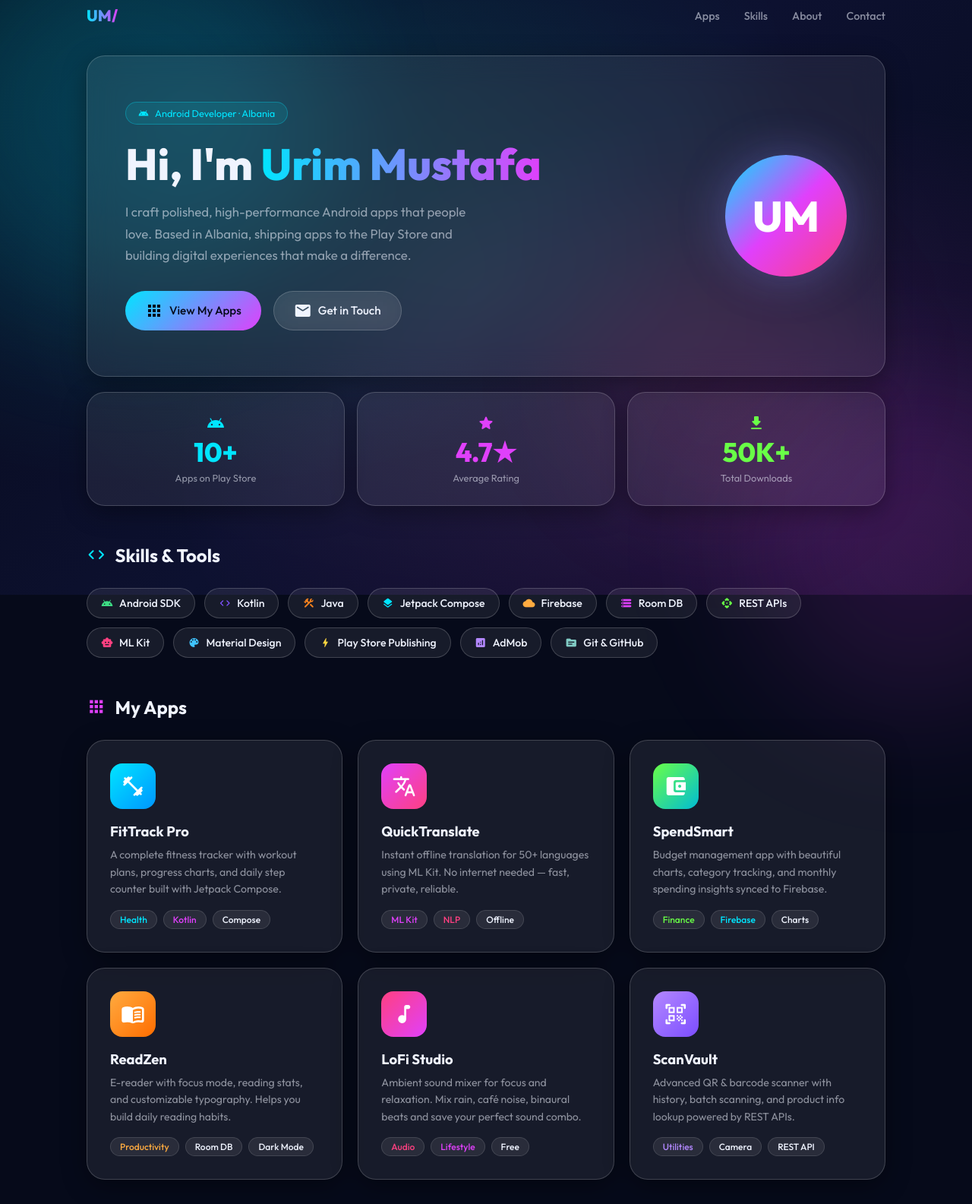
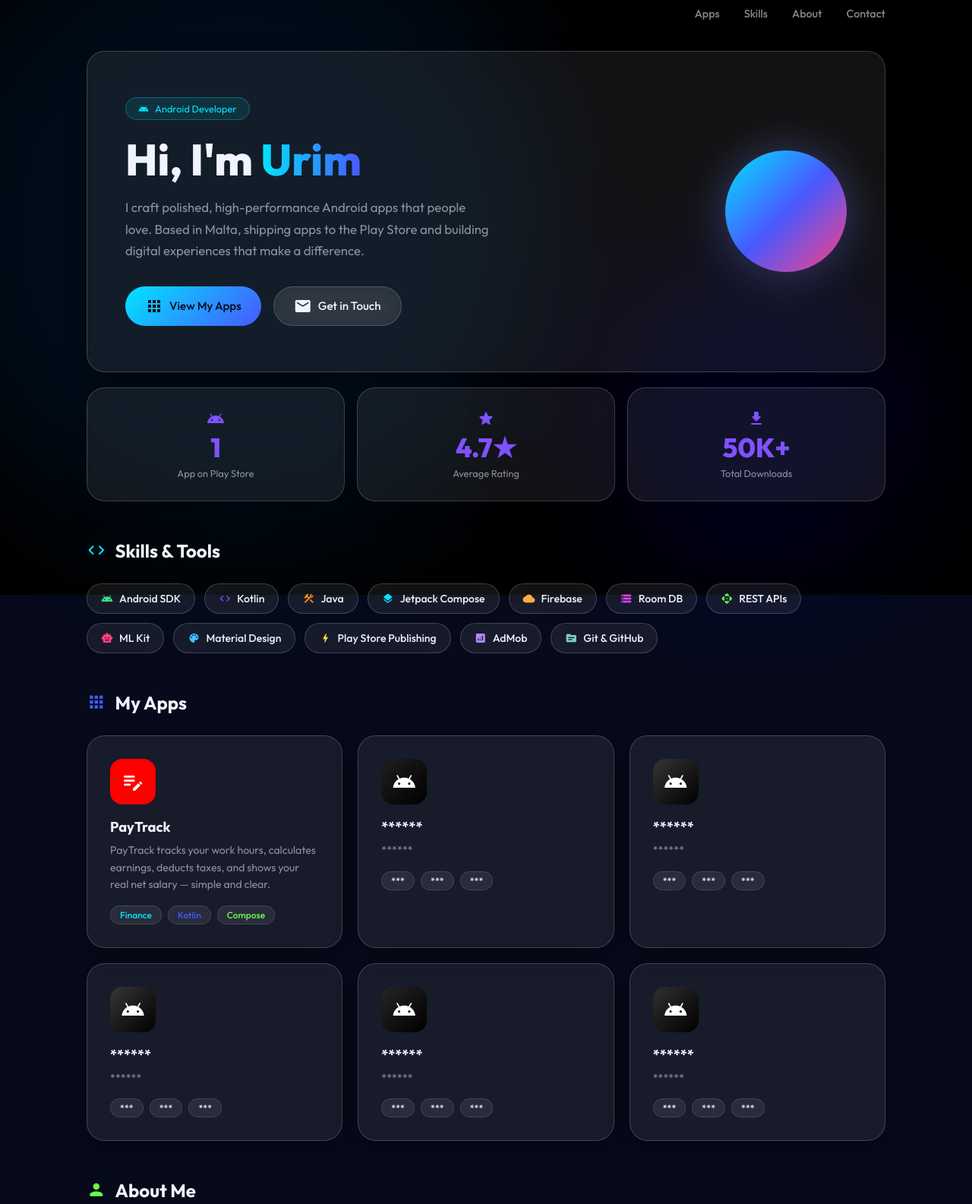
Before and after one commit to urim1bit/urim-portfolio, a website: page public/index.html in a window 1280 px wide. Shown: the part 17-1602 px from the top of the page at 76% size. Drawn offline with Linux system fonts and the light colour scheme.

Commit message:
describe what you changed

```diff
--- a/public/index.html
+++ b/public/index.html
@@ -13,7 +13,7 @@
       --glass-shadow: 0 8px 32px rgba(0,0,0,0.37);
       --blur: blur(18px);
       --accent1: #00E5FF;
-      --accent2: #E040FB;
+      --accent2: #4759ff;
       --accent3: #69FF47;
       --accent4: #FFAB40;
       --accent5: #FF4081;
@@ -34,10 +34,10 @@
     /* ─── ANIMATED BACKGROUND ─── */
     .bg-canvas {
       position: fixed; inset: 0; z-index: 0;
-      background: radial-gradient(ellipse at 20% 20%, rgba(0,229,255,0.15) 0%, transparent 55%),
-                  radial-gradient(ellipse at 80% 80%, rgba(224,64,251,0.15) 0%, transparent 55%),
-                  radial-gradient(ellipse at 50% 50%, rgba(105,255,71,0.06) 0%, transparent 70%),
-                  linear-gradient(135deg, #060A1A 0%, #0D1130 50%, #060A1A 100%);
+      background: radial-gradient(ellipse at 20% 20%, #000000 0%, transparent 55%),
+                  radial-gradient(ellipse at 80% 80%, #00000046 0%, transparent 55%),
+                  radial-gradient(ellipse at 50% 50%, rgba(0, 0, 0, 0.486) 0%, transparent 70%),
+                  linear-gradient(135deg, #000000 0%, #000000 50%, #000000 100%);
     }
     .orb {
       position: absolute;
@@ -45,9 +45,8 @@
       filter: blur(80px);
       animation: floatOrb 10s ease-in-out infinite alternate;
     }
-    .orb1 { width: 500px; height: 500px; background: rgba(0,229,255,0.12); top: -100px; left: -100px; animation-delay: 0s; }
-    .orb2 { width: 400px; height: 400px; background: rgba(224,64,251,0.12); bottom: -100px; right: -100px; animation-delay: -3s; }
-    .orb3 { width: 300px; height: 300px; background: rgba(255,64,129,0.08); top: 40%; left: 60%; animation-delay: -6s; }
+    .orb1 { width: 800px; height: 800px; background: rgba(1, 29, 61, 0.411); top: -100px; left: -100px; animation-delay: 0s; }
+    .orb3 { width: 400px; height: 400px; background: rgba(4, 0, 255, 0.123); top: 40%; left: 60%; animation-delay: -6s; }
 
     @keyframes floatOrb {
       0% { transform: translate(0,0) scale(1); }
@@ -325,7 +324,7 @@
 
   <!-- NAV -->
   <nav>
-    <div class="nav-logo">UM/</div>
+    <div class="nav-logo"></div>
     <button class="nav-toggle" id="navToggle" aria-label="Toggle menu">
       <span></span><span></span><span></span>
     </button>
@@ -342,11 +341,11 @@
     <div>
       <div class="hero-tag">
         <span class="material-icons-round">android</span>
-        Android Developer · Albania
+        Android Developer
       </div>
-      <h1>Hi, I'm <span>Urim Mustafa</span></h1>
+      <h1>Hi, I'm <span>Urim</span></h1>
       <p class="hero-desc">
-        I craft polished, high-performance Android apps that people love. Based in Albania, shipping apps to the Play Store and building digital experiences that make a difference.
+        I craft polished, high-performance Android apps that people love. Based in Malta, shipping apps to the Play Store and building digital experiences that make a difference.
       </p>
       <div class="hero-btns">
         <a href="#apps" class="btn btn-primary">
@@ -359,24 +358,24 @@
         </a>
       </div>
     </div>
-    <div class="hero-avatar">UM</div>
+    <div class="hero-avatar"></div>
   </section>
 
   <!-- STATS -->
   <div class="stats">
     <div class="glass stat-card">
-      <span class="material-icons-round stat-icon" style="color:var(--accent1)">android</span>
-      <div class="stat-num" style="color:var(--accent1)">10+</div>
-      <div class="stat-label">Apps on Play Store</div>
+      <span class="material-icons-round stat-icon" style="color:#7F52FF">android</span>
+      <div class="stat-num" style="color:#7F52FF">1</div>
+      <div class="stat-label">App on Play Store</div>
     </div>
     <div class="glass stat-card">
-      <span class="material-icons-round stat-icon" style="color:var(--accent2)">star</span>
-      <div class="stat-num" style="color:var(--accent2)">4.7★</div>
+      <span class="material-icons-round stat-icon" style="color:#7F52FF">star</span>
+      <div class="stat-num" style="color:#7F52FF">4.7★</div>
       <div class="stat-label">Average Rating</div>
     </div>
     <div class="glass stat-card">
-      <span class="material-icons-round stat-icon" style="color:var(--accent3)">download</span>
-      <div class="stat-num" style="color:var(--accent3)">50K+</div>
+      <span class="material-icons-round stat-icon" style="color:#7F52FF">download</span>
+      <div class="stat-num" style="color:#7F52FF">50K+</div>
       <div class="stat-label">Total Downloads</div>
     </div>
   </div>
@@ -413,80 +412,80 @@
     <div class="apps-grid">
 
       <div class="glass app-card">
-        <div class="app-icon" style="background:linear-gradient(135deg,#00E5FF,#0096FF)">
-          <span class="material-icons-round">fitness_center</span>
+        <div class="app-icon" style="background:linear-gradient(135deg,#ff0000,#fc0000)">
+          <span class="material-icons-round">edit_note</span>
         </div>
-        <div class="app-name">FitTrack Pro</div>
-        <div class="app-desc">A complete fitness tracker with workout plans, progress charts, and daily step counter built with Jetpack Compose.</div>
+        <div class="app-name">PayTrack</div>
+        <div class="app-desc">PayTrack tracks your work hours, calculates earnings, deducts taxes, and shows your real net salary — simple and clear.</div>
         <div class="app-tags">
-          <span class="tag" style="color:var(--accent1)">Health</span>
+          <span class="tag" style="color:var(--accent1)">Finance</span>
           <span class="tag" style="color:var(--accent2)">Kotlin</span>
-          <span class="tag">Compose</span>
+          <span class="tag" style="color:var(--accent3)">Compose</span>
         </div>
       </div>
 
       <div class="glass app-card">
-        <div class="app-icon" style="background:linear-gradient(135deg,#E040FB,#FF4081)">
-          <span class="material-icons-round">translate</span>
+        <div class="app-icon" style="background:linear-gradient(135deg,#1f1f1f,#000000)">
+          <span class="material-icons-round">android</span>
         </div>
-        <div class="app-name">QuickTranslate</div>
-        <div class="app-desc">Instant offline translation for 50+ languages using ML Kit. No internet needed — fast, private, reliable.</div>
+        <div class="app-name">******</div>
+        <div class="app-desc">******</div>
         <div class="app-tags">
-          <span class="tag" style="color:var(--accent2)">ML Kit</span>
-          <span class="tag" style="color:var(--accent5)">NLP</span>
-          <span class="tag">Offline</span>
+          <span class="tag" style="color:var(--DELETEaccent2)">***</span>
+          <span class="tag" style="color:var(--DELETEaccent5)">***</span>
+          <span class="tag">***</span>
         </div>
       </div>
 
       <div class="glass app-card">
-        <div class="app-icon" style="background:linear-gradient(135deg,#69FF47,#00BCD4)">
-          <span class="material-icons-round">account_balance_wallet</span>
+        <div class="app-icon" style="background:linear-gradient(135deg,#353535,#000000)">
+          <span class="material-icons-round">android</span>
         </div>
-        <div class="app-name">SpendSmart</div>
-        <div class="app-desc">Budget management app with beautiful charts, category tracking, and monthly spending insights synced to Firebase.</div>
+        <div class="app-name">******</div>
+        <div class="app-desc">******</div>
         <div class="app-tags">
-          <span class="tag" style="color:var(--accent3)">Finance</span>
-          <span class="tag" style="color:var(--accent1)">Firebase</span>
-          <span class="tag">Charts</span>
+          <span class="tag" style="color:var(--DELETEaccent3)">***</span>
+          <span class="tag" style="color:var(--DELETEaccent1)">***</span>
+          <span class="tag">***</span>
         </div>
       </div>
 
       <div class="glass app-card">
-        <div class="app-icon" style="background:linear-gradient(135deg,#FFAB40,#FF6D00)">
-          <span class="material-icons-round">menu_book</span>
+        <div class="app-icon" style="background:linear-gradient(135deg,#363636,#000000)">
+          <span class="material-icons-round">android</span>
         </div>
-        <div class="app-name">ReadZen</div>
-        <div class="app-desc">E-reader with focus mode, reading stats, and customizable typography. Helps you build daily reading habits.</div>
+        <div class="app-name">******</div>
+        <div class="app-desc">******</div>
         <div class="app-tags">
-          <span class="tag" style="color:var(--accent4)">Productivity</span>
-          <span class="tag">Room DB</span>
-          <span class="tag">Dark Mode</span>
+          <span class="tag" style="color:var(--DELETEaccent4)">***</span>
+          <span class="tag">***</span>
+          <span class="tag">***</span>
         </div>
       </div>
 
       <div class="glass app-card">
-        <div class="app-icon" style="background:linear-gradient(135deg,#FF4081,#E040FB)">
-          <span class="material-icons-round">music_note</span>
+        <div class="app-icon" style="background:linear-gradient(135deg,#252525,#000000)">
+          <span class="material-icons-round">android</span>
         </div>
-        <div class="app-name">LoFi Studio</div>
-        <div class="app-desc">Ambient sound mixer for focus and relaxation. Mix rain, café noise, binaural beats and save your perfect sound combo.</div>
+        <div class="app-name">******</div>
+        <div class="app-desc">******</div>
         <div class="app-tags">
-          <span class="tag" style="color:var(--accent5)">Audio</span>
-          <span class="tag" style="color:var(--accent2)">Lifestyle</span>
-          <span class="tag">Free</span>
+          <span class="tag" style="color:var(--DELETEaccent5)">***</span>
+          <span class="tag" style="color:var(--DELETEaccent2)">***</span>
+          <span class="tag">***</span>
         </div>
       </div>
 
       <div class="glass app-card">
-        <div class="app-icon" style="background:linear-gradient(135deg,#B388FF,#7C4DFF)">
-          <span class="material-icons-round">qr_code_scanner</span>
+        <div class="app-icon" style="background:linear-gradient(135deg,#303030,#000000)">
+          <span class="material-icons-round">android</span>
         </div>
-        <div class="app-name">ScanVault</div>
-        <div class="app-desc">Advanced QR & barcode scanner with history, batch scanning, and product info lookup powered by REST APIs.</div>
+        <div class="app-name">******</div>
+        <div class="app-desc">******</div>
         <div class="app-tags">
-          <span class="tag" style="color:#B388FF">Utilities</span>
-          <span class="tag">Camera</span>
-          <span class="tag">REST API</span>
+          <span class="tag" style="color:#ffffff">***</span>
+          <span class="tag">***</span>
+          <span class="tag">***</span>
         </div>
       </div>
 
@@ -505,7 +504,7 @@
           <span class="material-icons-round" style="color:var(--accent1)">location_on</span>
           <div>
             <div class="fact-label">Location</div>
-            <div class="fact-val">Albania 🇦🇱</div>
+            <div class="fact-val">Malta MT</div>
           </div>
         </div>
         <div class="fact">
@@ -519,7 +518,7 @@
           <span class="material-icons-round" style="color:var(--accent3)">work</span>
           <div>
             <div class="fact-label">Role</div>
-            <div class="fact-val">Android Developer</div>
+            <div class="fact-val">Android Developer & UI/UX Designer</div>
           </div>
         </div>
         <div class="fact">
@@ -540,15 +539,16 @@
       <div class="about-text">
         <h3>Passionate about building <span style="color:var(--accent1)">mobile experiences</span></h3>
         <p>
-          I'm Urim, an Android developer from Albania with a passion for creating apps that are both beautiful and functional. I believe great software should feel effortless to use — every tap, every screen, every interaction should feel natural.
+          I’m an Android developer with a strong passion for building practical and meaningful applications. I enjoy turning ideas into real digital solutions that help people in their everyday lives. My first app, PayTrack, is a project I’m especially proud of. PayTrack allows users to log their work hours, automatically calculate their earnings, deduct taxes, and clearly display the real net salary amount. I created it to solve a simple but important problem — understanding exactly how much you truly earn after deductions.
         </p>
         <br/>
         <p>
-          From fitness trackers to productivity tools, I've shipped apps used by tens of thousands of people worldwide. I write clean Kotlin code, follow Material Design guidelines, and always push for the best user experience possible.
+        </p>
+        <br/>  Building PayTrack was an incredibly exciting milestone for me. Starting with limited experience and pushing myself to learn, experiment, and improve along the way made the journey even more rewarding. Seeing my app go from just an idea to a fully functional product gave me a huge boost of motivation and confidence.
         </p>
         <br/>
         <p>
-          When I'm not coding, I'm exploring the Albanian mountains, experimenting with new Android APIs, or contributing to open-source projects.
+          I’m genuinely excited about this path as an Android developer, and this is only the beginning. I’m committed to continuous learning, improving my skills, and building apps that make a real difference
         </p>
       </div>
     </div>
@@ -557,11 +557,11 @@
   <!-- CONTACT -->
   <section id="contact" class="section" style="animation-delay:0.4s">
     <div class="section-head">
-      <span class="material-icons-round" style="color:var(--accent5)">mail</span>
+      <span class="material-icons-round" style="color:var(--accent1)">mail</span>
       <h2 class="section-title">Get in Touch</h2>
     </div>
     <div class="glass contact-card">
-      <h3>Let's Build Something <span style="color:var(--accent2)">Great</span></h3>
+      <h3>Let's Build Something <span style="color:var(--accent3)">Great</span></h3>
       <p>Interested in collaborating, hiring, or just saying hi? I'd love to hear from you.</p>
       <div class="contact-links">
         <a href="/cdn-cgi/l/email-protection#1366617a7e53766b727e637f763d707c7e" class="contact-link">
@@ -599,4 +599,4 @@
   });
 </script>
 
-  <footer>© 2025 Urim Mustafa · Built with Node.js · Albania �
+  <footer>© 2026 Urim Mustafa</footer>
```
